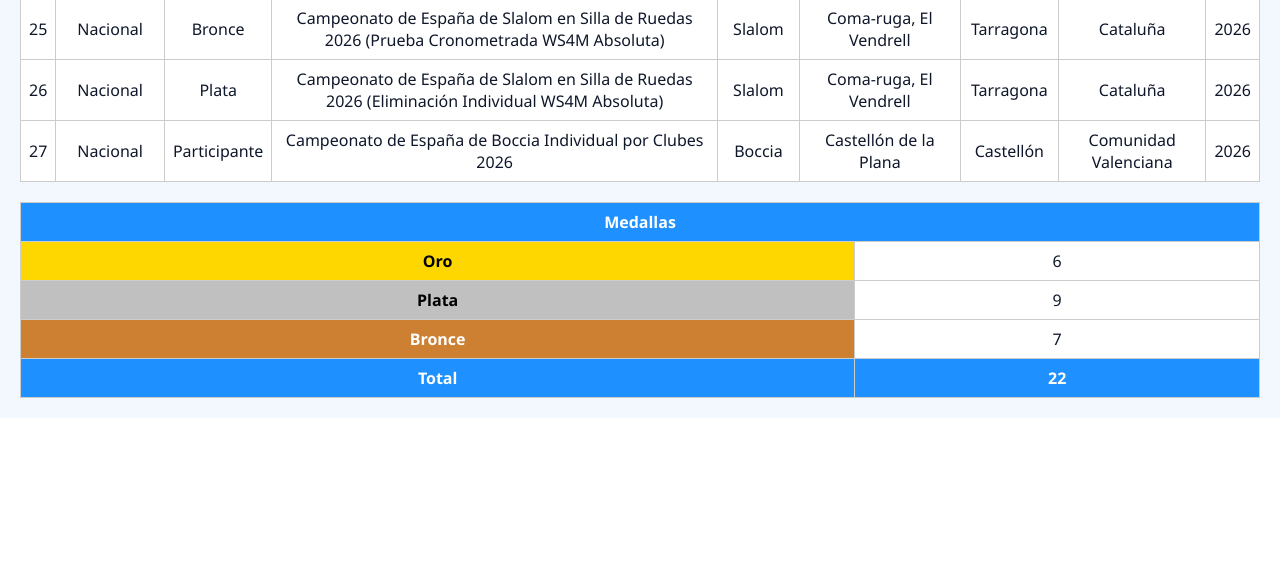
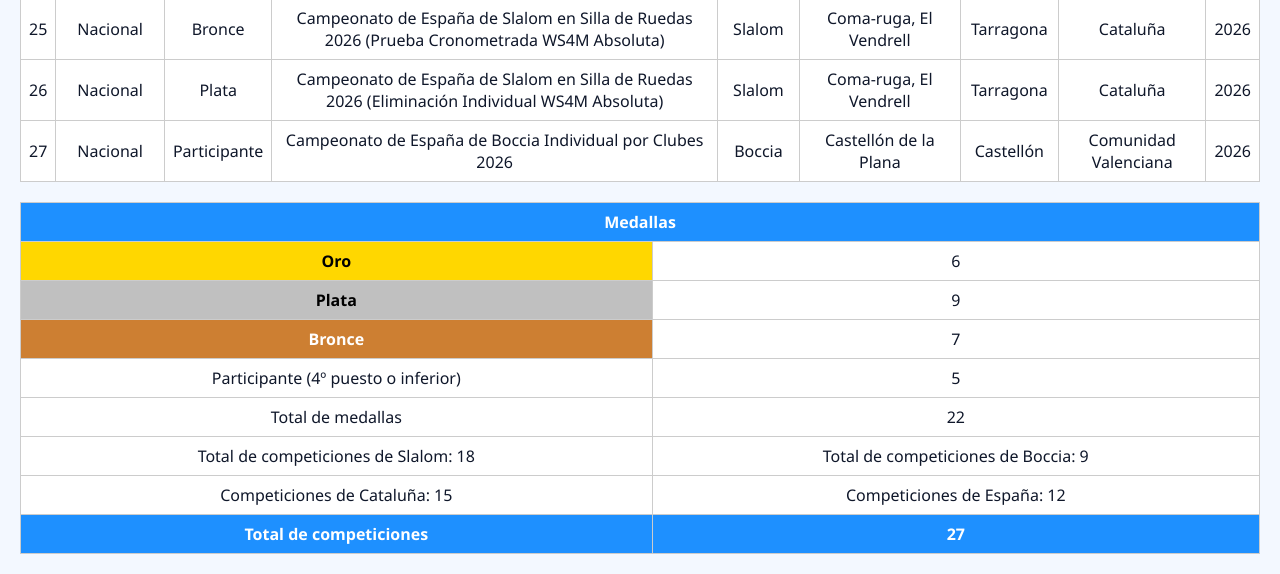
Before and after one commit to victorcm759/deportes-php, a PHP site: page /medallero.php in a window 1280 px wide. Shown: the part 1842-2416 px from the top of the page. Before the commit the page ends 2240 px from the top, so only its background shows below. Run offline with PHP 8.4, Linux system fonts and the light colour scheme; data comes from the database, SQL or seed files in the repository.

Commit message:
Correcciones y cambios (2026.06.19)

```diff
--- a/conexion.php
+++ b/conexion.php
@@ -1,5 +1,13 @@
 <?php
-$conexion = new mysqli('localhost', 'victor', '********', 'medallero');
+// Ejemplo de enlace a un SGBD con dominio:
+// $host = 'mi-dominio.com';
+
+$host = 'localhost';
+$username = 'victor';
+$password = '********';
+$database = 'medallero';
+
+$conexion = new mysqli($host, $username, $password, $database);
 if ($conexion->connect_error) {
     die("Error de conexión: " . $conexion->connect_error);
 }
--- a/medallero.php
+++ b/medallero.php
@@ -115,8 +115,14 @@ include 'funciones.php'; ?>
         SUM(posicion = 'oro') AS oro,
         SUM(posicion = 'plata') AS plata,
         SUM(posicion = 'bronce') AS bronce,
+        SUM(posicion IN ('participante')) AS total_participantes,
+        SUM(posicion IN ('oro', 'plata', 'bronce')) AS total_medallas,
+        SUM(deporte = 'slalom') AS total_slalom,
+        SUM(deporte = 'boccia') AS total_boccia,
+        SUM(tipo = 'autonomico') AS total_catalunya,
+        SUM(tipo = 'nacional') AS total_espanna,
         COUNT(*) AS total_registros
-    FROM medallas" . $where . " AND posicion IN ('oro', 'plata', 'bronce')";
+    FROM medallas" . $where . " AND posicion IN ('oro', 'plata', 'bronce', 'participante')";
 
     $resultado = $conexion->query($sql);
 
@@ -200,7 +206,23 @@ include 'funciones.php'; ?>
                 <td><?php echo (int) $resumen['bronce']; ?></td>
             </tr>
             <tr>
-                <th>Total</th>
+                <td>Participante (4º puesto o inferior)</td>
+                <td><?php echo (int) $resumen['total_participantes']; ?></td>
+            </tr>
+            <tr>
+                <td>Total de medallas</td>
+                <td><?php echo (int) $resumen['total_medallas']; ?></td>
+            </tr>
+            <tr>
+                <td>Total de competiciones de Slalom: <?php echo (int) $resumen['total_slalom']; ?></td>
+                <td>Total de competiciones de Boccia: <?php echo (int) $resumen['total_boccia']; ?></td>
+            </tr>
+            <tr>
+                <td>Competiciones de Cataluña: <?php echo (int) $resumen['total_catalunya']; ?></td>
+                <td>Competiciones de España: <?php echo (int) $resumen['total_espanna']; ?></td>
+            </tr>
+            <tr>
+                <th>Total de competiciones</th>
                 <th><?php echo (int) $resumen['total_registros']; ?></th>
             </tr>
         </table>
--- a/sql/medallero.sql
+++ b/sql/medallero.sql
@@ -102,7 +102,7 @@ INSERT INTO partidos (tipo, participante, fase, miColor, colorRival, fecha, ubic
 ('Autonómico', 'Carlos Javier Vera', 'Triangular', 'Rojo', 'Azul', '2026-05-24', 'Cornellà de Llobregat', 'Barcelona', 'Cataluña', 'España', 3, 0, 1, 0, 1, 0, 1, 0, null, null, '7', '0', 'Victoria'),
 ('Autonómico', 'Lucía Rovira', 'Triangular', 'Azul', 'Rojo', '2026-05-24', 'Cornellà de Llobregat', 'Barcelona', 'Cataluña', 'España', 1, 0, 0, 1, 1, 0, 1, 0, null, null, '3', '1', 'Derrota'),
 ('Nacional', 'José Miguel Ramón', 'Pool', 'Azul', 'Rojo', '2026-06-13', 'Castellón de la Plana', 'Castellón', 'Comunidad Valenciana', 'España', 3, 0, 2, 0, 1, 0, 0, 2, null, null, '6', '2', 'Derrota'),
-('Nacional', 'Ramon Prat', 'Pool', 'Rojo', 'Azul', '2026-06-13', 'Castellón de la Plana', 'Castellón', 'Comunidad Valenciana', 'España', 3, 0, 0, 3, 3, 0, 0, 2, null, null, '3', '1', 'Victoria')
+('Nacional', 'Ramon Prat', 'Pool', 'Rojo', 'Azul', '2026-06-13', 'Castellón de la Plana', 'Castellón', 'Comunidad Valenciana', 'España', 3, 0, 0, 3, 3, 0, 0, 2, null, null, '6', '5', 'Victoria')
 --('','', '', '', '', '2026', '', '', '', 'España', 0, 0, 0, 0, 0, 0, 0, 0, null, null, '', '', ''),
 ;
 
```
Also changed, not shown: partidos.php (+3 -4 lines).
